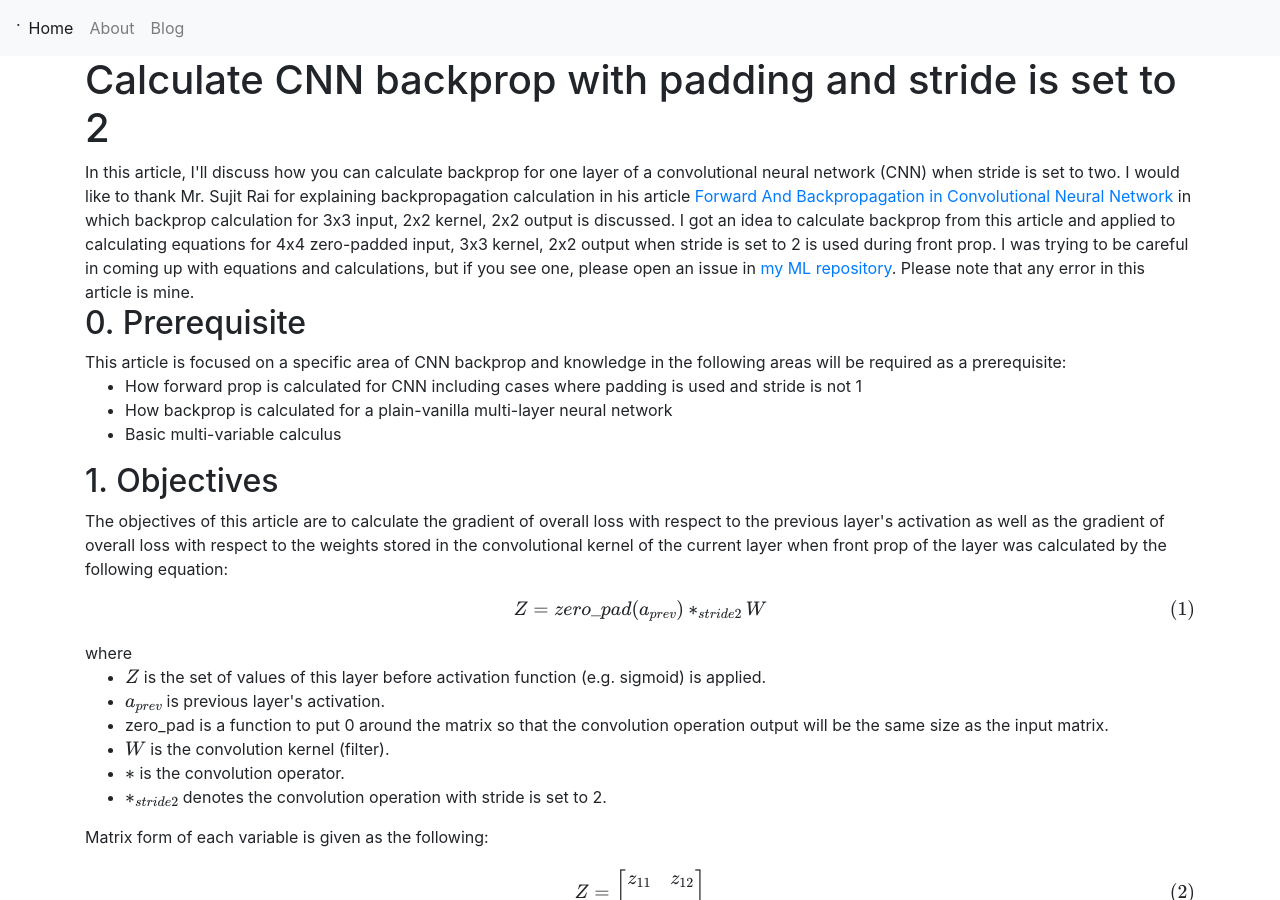
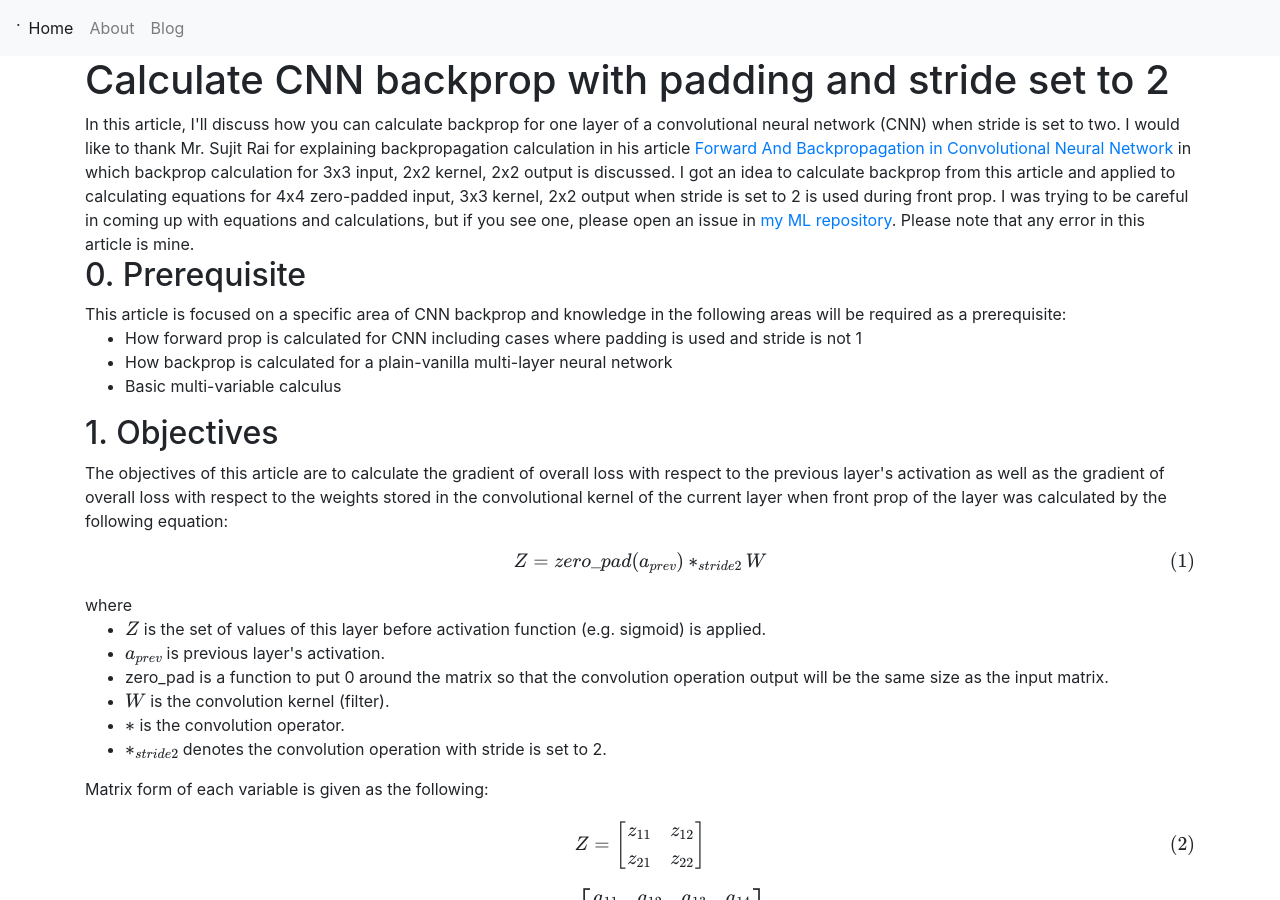
Before and after one commit to hideyukiinada/hideyukiinada.github.io, a Jekyll site: the page built from cnn_backprop_strides2.html, in a window 1280 px wide and 900 px high. Built offline with Jekyll 4.4.1, drawn with Linux system fonts in a browser that asks for light colours; nearby versions of some CDN libraries; formulas are drawn with MathJax 3.

Commit message:
Fixing grammatical errors

```diff
--- a/cnn_backprop_strides2.html
+++ b/cnn_backprop_strides2.html
@@ -2,7 +2,7 @@
 layout: math
 subject: math
 short_name: math
-title: Calculate CNN backprop with padding and stride is set to 2
+title: Calculate CNN backprop with padding and stride set to 2
 ---
 
 In this article, I'll discuss how you can calculate backprop for one layer of a convolutional neural network (CNN) when stride is set to two.
```
